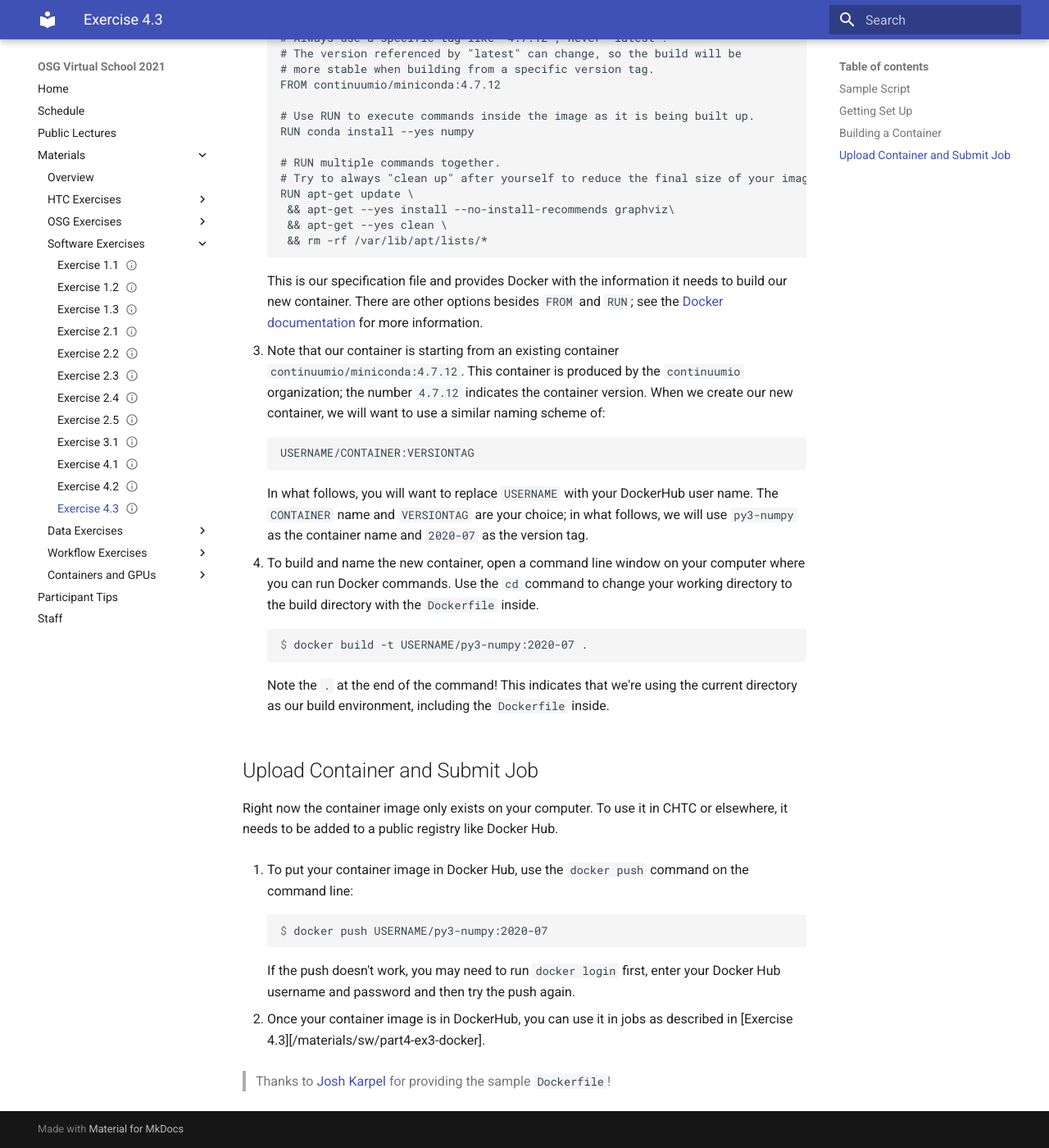
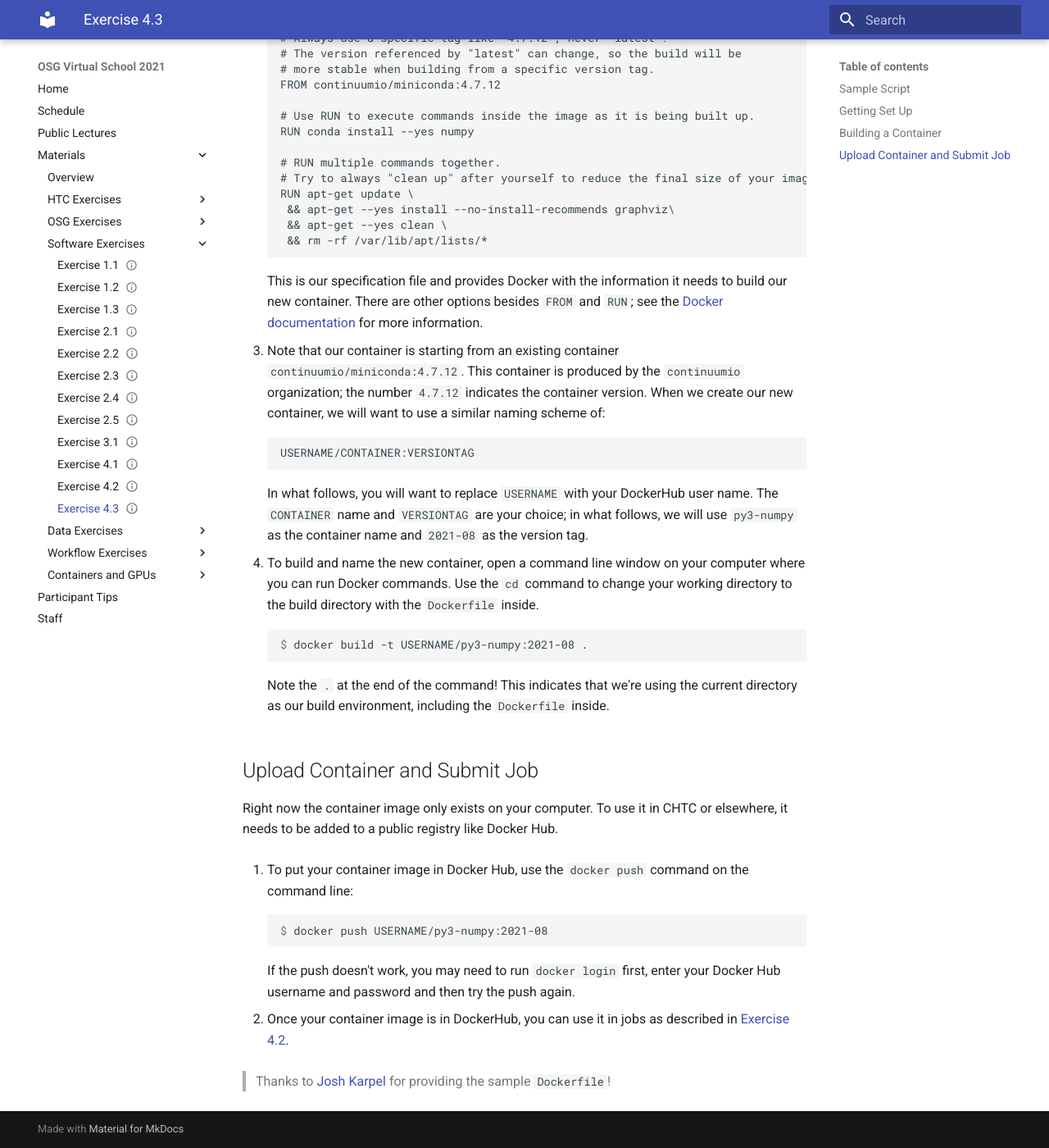
Before and after one commit to osg-htc/virtual-school-2021, an MkDocs documentation site: the page built from docs/materials/software/part4-ex3-docker-build.md, in a window 1280 px wide and 1400 px high, scrolled down 1297 px. Shown: the whole window at 82% size. Built offline with MkDocs 1.6.1 and Material for MkDocs 9.7.7, drawn with Linux system fonts in a browser that asks for light colours.

Commit message:
update docker tag to reflect current date; fix link

```diff
--- a/docs/materials/software/part4-ex3-docker-build.md
+++ b/docs/materials/software/part4-ex3-docker-build.md
@@ -86,14 +86,14 @@ new container, we will want to use a similar naming scheme of:
 
 	In what follows, you will want to replace `USERNAME` with your DockerHub user name.
 	The `CONTAINER` name and `VERSIONTAG` are your choice; in what follows, we will
-	use `py3-numpy` as the container name and `2020-07` as the version tag.
+	use `py3-numpy` as the container name and `2021-08` as the version tag.
 
 4. To build and name the new container, open a command line window on your computer
 where you can run Docker commands. Use the `cd` command to change your working directory
 to the build directory with the `Dockerfile` inside.
 
 		:::console
-		$ docker build -t USERNAME/py3-numpy:2020-07 .
+		$ docker build -t USERNAME/py3-numpy:2021-08 .
 
 	Note the `.` at the end of the command! This indicates that we're using the current
 	directory as our build environment, including the `Dockerfile` inside.
@@ -108,13 +108,13 @@ elsewhere, it needs to be added to a public registry like Docker Hub.
 command line:
 
 		:::console
-		$ docker push USERNAME/py3-numpy:2020-07
+		$ docker push USERNAME/py3-numpy:2021-08
 
 	If the push doesn't work, you may need to run `docker login` first, enter your
 	Docker Hub username and password and then try the push again.
 
 2. Once your container image is in DockerHub, you can use it in jobs as described
-in [Exercise 4.3][/materials/sw/part4-ex3-docker].
+in [Exercise 4.2](../part4-ex2-docker).
 
 > Thanks to [Josh Karpel](https://github.com/JoshKarpel/osg-school-example-dockerfile) for
 providing the sample `Dockerfile`!
```
